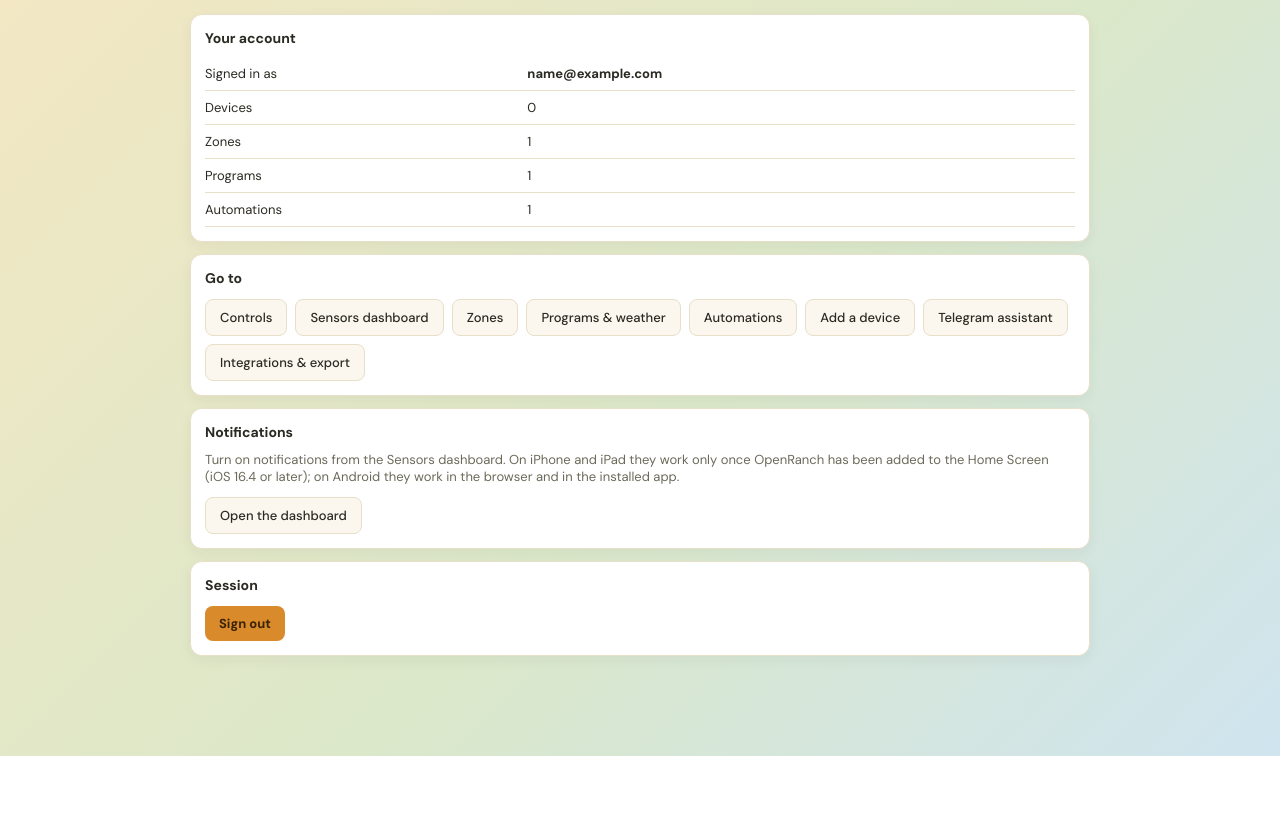
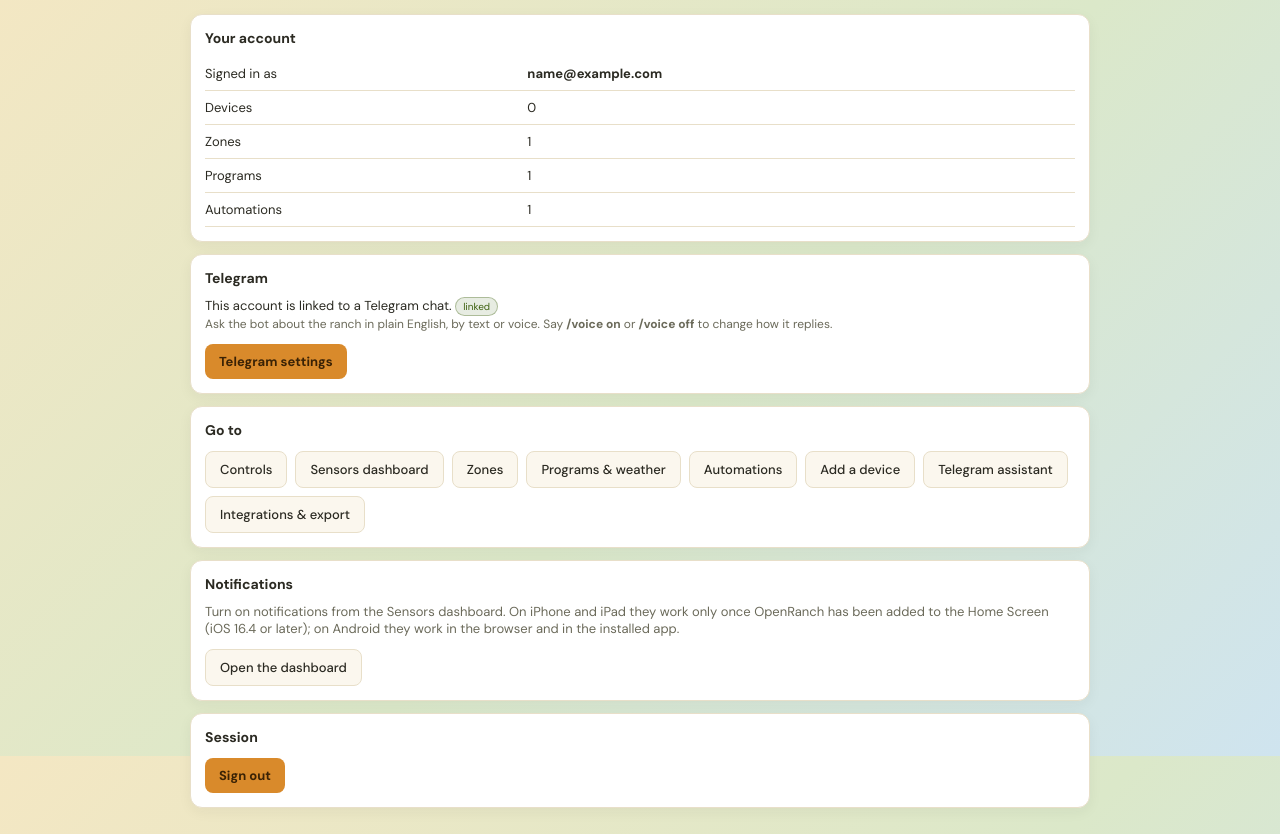
Before and after one commit to thewildfirewatchdog/openranch, a PHP site: page /more.php in a window 1280 px wide. Shown: the part 44-878 px from the top of the page. Before the commit the page ends 800 px from the top, so only its background shows below. Run offline with PHP 8.4, Linux system fonts and the light colour scheme; the visitor is signed in with stand-in values (Sample User, id 1); data comes from the database, SQL or seed files in the repository; tables that the repository leaves empty hold one stand-in row (values such as "Sample post").

Commit message:
Stop the link instructions handing people a placeholder to send
The assistant page told customers to send "/link <code>". Sent literally --
and people do send it literally -- the API strips the angle brackets, sees
CODE, counts four characters and rejects it with "code and chat_id are
required", which reads as though the bot were sending the wrong fields. It
was not: both sides have always sent code and chat_id.

The page now prints the whole command with the real code already in it, so
there is nothing left to substitute. The link endpoint reports its three
failures separately rather than sharing one misleading message, since those
strings reach the customer verbatim. The bot normalises punctuation the way
the dashboard does -- "/link ab-cd-12" now works -- and catches a
wrong-length code itself, so a mistyped one never reaches the API.

more.php picks up the Telegram card that was already running live; it
already showed the full command rather than a placeholder.

Co-Authored-By: Claude Opus 5 (1M context) <noreply@anthropic.com>
Claude-Session: https://claude.ai/code/session_01513dryAnphdXphGG22YZj2

```diff
--- a/more.php
+++ b/more.php
@@ -15,6 +15,13 @@ foreach (['irr_zones' => 'zones', 'irr_programs' => 'programs', 'irr_rules' => '
   $q = $db->prepare("SELECT COUNT(*) FROM $t WHERE customer_id = ?");
   $q->execute([$cid]); $counts[$k] = (int)$q->fetchColumn();
 }
+$tg = $db->prepare('SELECT telegram_chat_id, link_code, link_expires FROM customers WHERE id = ?');
+$tg->execute([$cid]);
+$tgRow = $tg->fetch(PDO::FETCH_ASSOC) ?: [];
+$tgLinked = !empty($tgRow['telegram_chat_id']);
+$tgCodeLive = !empty($tgRow['link_code'])
+  && (empty($tgRow['link_expires']) || strtotime($tgRow['link_expires']) > time());
+
 $q = $db->prepare('SELECT COUNT(*) FROM devices WHERE customer_id = ?');
 $q->execute([$cid]); $counts['devices'] = (int)$q->fetchColumn();
 
@@ -29,6 +36,32 @@ irr_head('More', 'more.php');
     <tr><td>Programs</td><td><?= $counts['programs'] ?></td></tr>
     <tr><td>Automations</td><td><?= $counts['automations'] ?></td></tr>
   </table>
+</div>
+
+<div class="card">
+  <h2>Telegram</h2>
+  <?php if ($tgLinked): ?>
+    <p style="font-size:13px">This account is linked to a Telegram chat.
+      <span class="pill on">linked</span></p>
+    <p style="font-size:12px;color:var(--dim)">Ask the bot about the ranch in plain
+      English, by text or voice. Say <b>/voice on</b> or <b>/voice off</b> to change
+      how it replies.</p>
+  <?php elseif ($tgCodeLive): ?>
+    <p style="font-size:13px">Your link code is ready and waiting.</p>
+    <div class="mono" style="font-size:26px;letter-spacing:.28em;text-align:center;
+         padding:12px;background:var(--bg);border:1px solid var(--line);border-radius:10px;margin:8px 0">
+      <?= htmlspecialchars($tgRow['link_code']) ?></div>
+    <p style="font-size:12px;color:var(--dim)">Send the bot <b>/link
+      <?= htmlspecialchars($tgRow['link_code']) ?></b>. It expires
+      <?= htmlspecialchars($tgRow['link_expires']) ?> UTC.</p>
+  <?php else: ?>
+    <p style="font-size:13px;color:var(--dim)">Link a Telegram chat and you can ask
+      about the ranch in plain English, get a morning briefing, and see camera
+      pictures &mdash; by text or by voice.</p>
+  <?php endif; ?>
+  <div class="actions">
+    <a class="btn" href="assistant.php"><?= $tgLinked ? 'Telegram settings' : 'Get a link code' ?></a>
+  </div>
 </div>
 
 <div class="card">
```
Also changed, not shown: api/v1/index.php (+10 -1 lines), assistant.php (+13 -5 lines), 1 other file.
